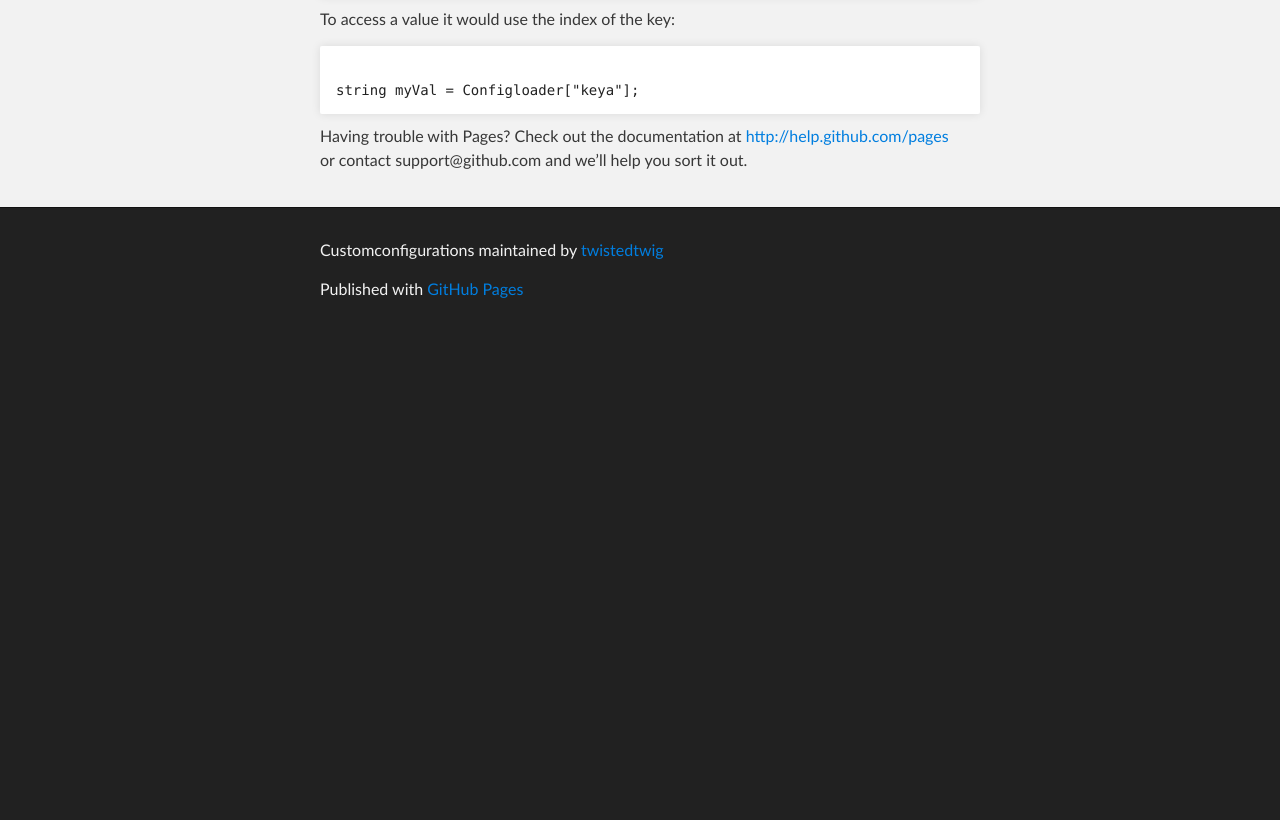
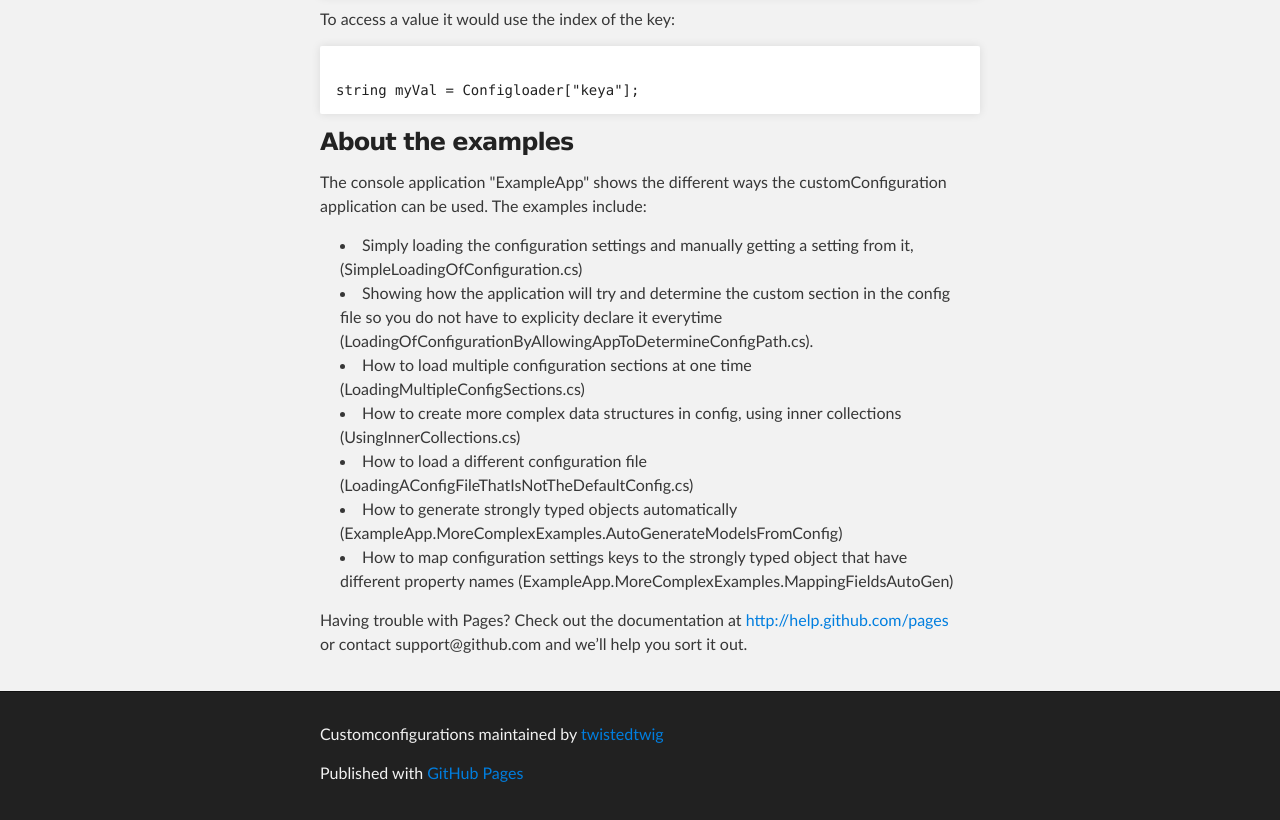
Before and after one commit to twistedtwig/CustomConfigurations, a plain HTML site: page index.html in a window 1280 px wide. Shown: the part 2092-2912 px from the top of the page. Before the commit the page ends 2428 px from the top, so only its background shows below. Drawn offline with Linux system fonts and the light colour scheme.

Commit message:
added information about code examples

```diff
--- a/index.html
+++ b/index.html
@@ -110,6 +110,19 @@ CustomConfigurations.Config Configloader = new CustomConfigurations.Config("clie
 string myVal = Configloader["keya"];
 </pre></code>
 
+<h3>About the examples</h3>
+
+<p>The console application "ExampleApp" shows the different ways the customConfiguration application can be used.  The examples include:</p>
+
+<ul>
+<li>Simply loading the configuration settings and manually getting a setting from it, (SimpleLoadingOfConfiguration.cs)</li>
+<li>Showing how the application will try and determine the custom section in the config file so you do not have to explicity declare it everytime (LoadingOfConfigurationByAllowingAppToDetermineConfigPath.cs).</li>
+<li>How to load multiple configuration sections at one time (LoadingMultipleConfigSections.cs)</li>
+<li>How to create more complex data structures in config, using inner collections (UsingInnerCollections.cs)</li>
+<li>How to load a different configuration file (LoadingAConfigFileThatIsNotTheDefaultConfig.cs)</li>
+<li>How to generate strongly typed objects automatically (ExampleApp.MoreComplexExamples.AutoGenerateModelsFromConfig)</li>
+<li>How to map configuration settings keys to the strongly typed object that have different property names (ExampleApp.MoreComplexExamples.MappingFieldsAutoGen)</li>
+</ul>
 
 
 <p>Having trouble with Pages? Check out the documentation at <a href="http://help.github.com/pages">http://help.github.com/pages</a> or contact support@github.com and we’ll help you sort it out.</p>
```
